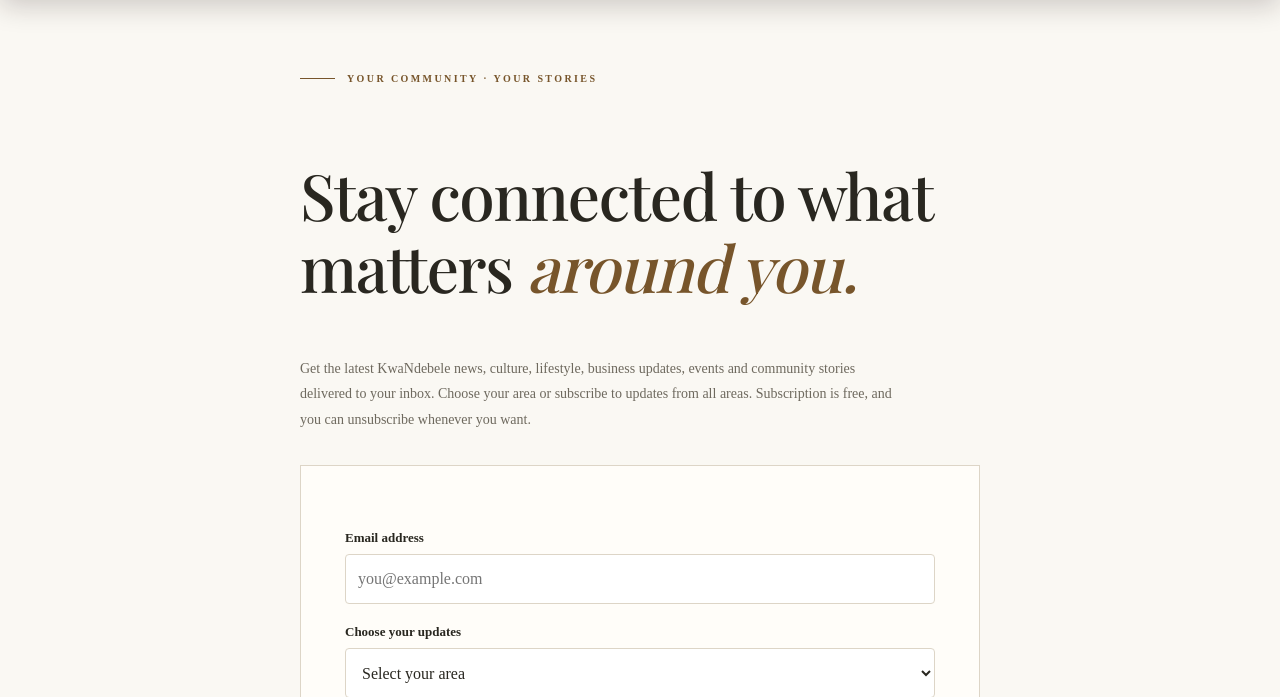
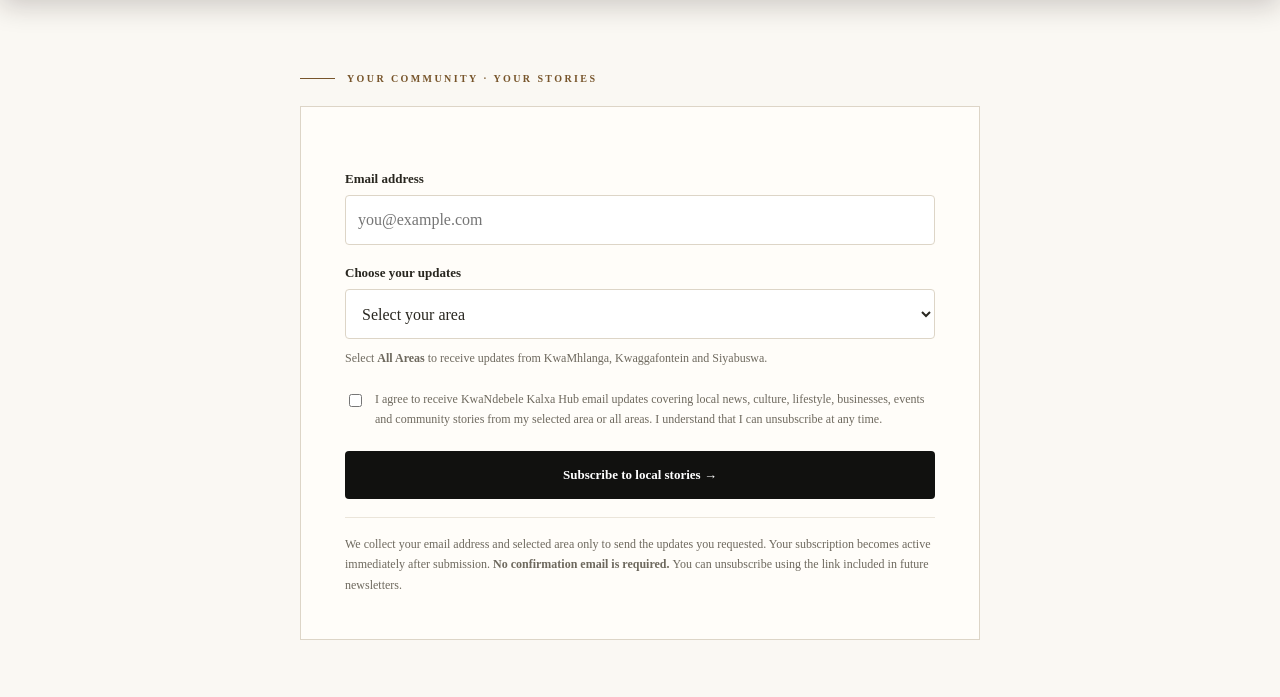
Before and after one commit to LasieHlongwane/kalxa-stories, a Flask app: page /stories/newsletter in a window 1280 px wide. Shown: the part 105-802 px from the top of the page. Run offline with Flask 3, Linux system fonts and the light colour scheme; some web fonts are replaced.

Commit message:
Remove intro header and paragraph from signup.html
Removed introductory header and paragraph from signup template.

```diff
--- a/app/templates/newsletter/signup.html
+++ b/app/templates/newsletter/signup.html
@@ -417,31 +417,10 @@ Subscribe for free to KwaNdebele Kalxa Hub newsletters covering local news, cult
     </span>
 
 
-    <h1>
-
-        Stay connected to what matters
-
-        <em>
-            around you.
-        </em>
-
-    </h1>
 
 
-    <p class="newsletter-intro">
 
-        Get the latest KwaNdebele news, culture,
-        lifestyle, business updates, events
-        and community stories delivered to
-        your inbox.
 
-        Choose your area or subscribe to
-        updates from all areas.
-
-        Subscription is free, and you can
-        unsubscribe whenever you want.
-
-    </p>
 
 
     <!-- =====================================================
```
